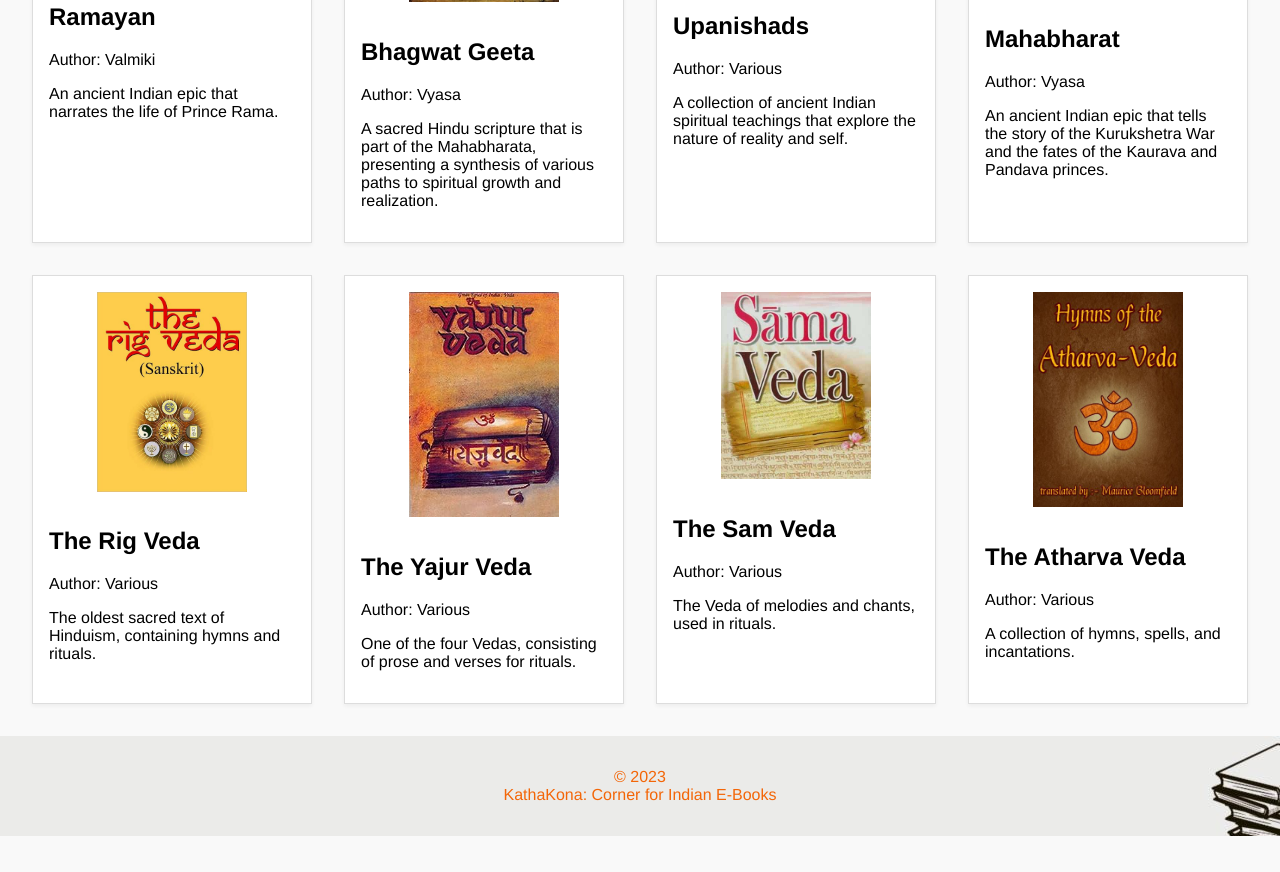
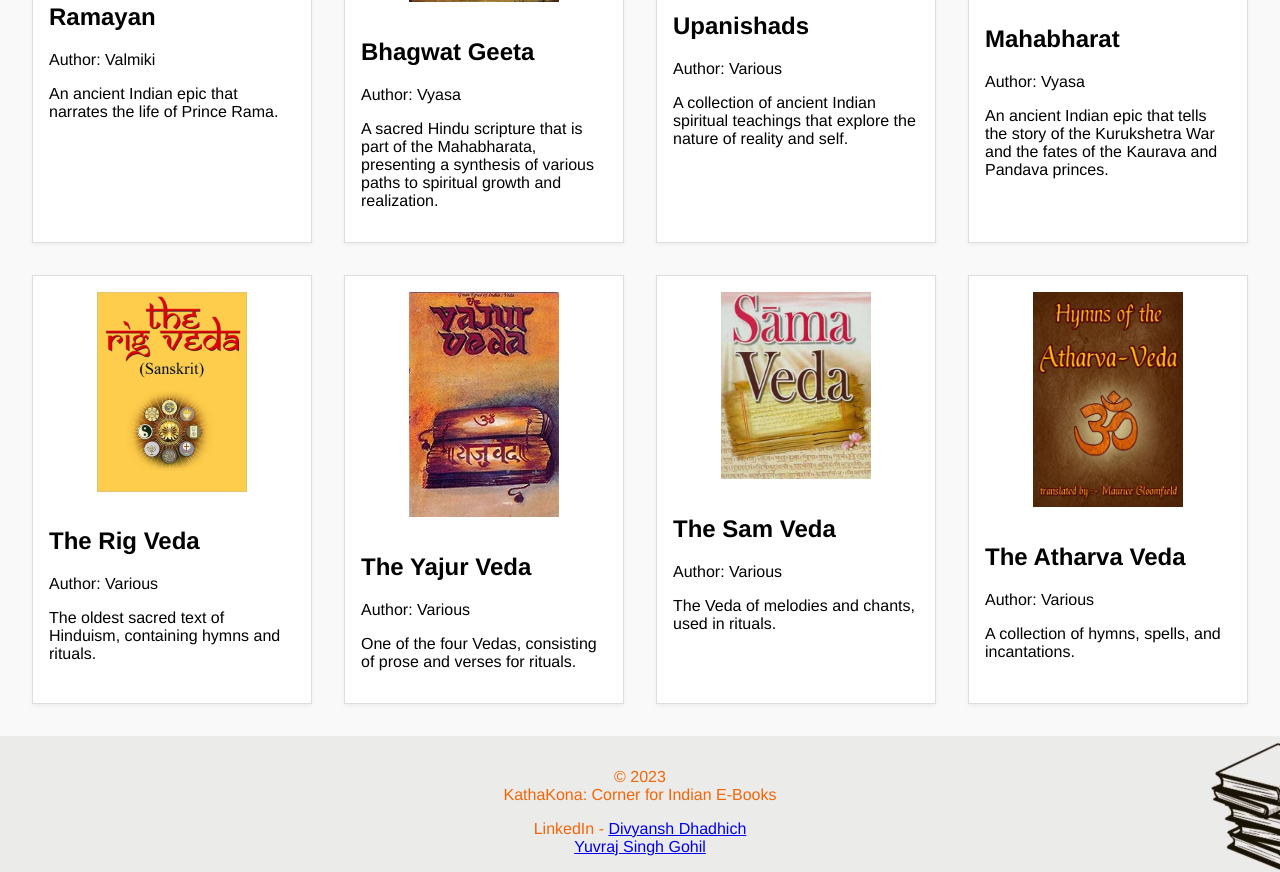
Before and after one commit to yuvrajgohil24/Online-Book-Store, a plain HTML site: page index.html in a window 1280 px wide. Shown: the part 534-1406 px from the top of the page. Before the commit the page ends 1370 px from the top, so only its background shows below. Drawn offline with Linux system fonts and the light colour scheme.

Commit message:
Update index.html
Add buttons and contacts

```diff
--- a/index.html
+++ b/index.html
@@ -28,11 +28,12 @@
         <div class="book-item">
           <img class="book-image" src="..." alt="Book Cover" />
           <div class="book-details">
+
             <!-- ... (book details) ... -->
           </div>
           <div class="book-actions">
-            <button class="btn-add-to-cart">Add to Cart</button>
-            <button class="btn-buy-now">Buy Now</button>
+            <!-- <button class="btn-add-to-cart"></button>
+            <button class="btn-buy-now"></button> -->
           </div>
         </div>
       </section>
@@ -40,6 +41,10 @@
 
     <footer>
       <p>&copy; 2023 <br />KathaKona: Corner for Indian E-Books</p>
+      LinkedIn -
+      <a href="https://www.linkedin.com/in/divyansh-dhadhich-678800228" target="_blank"> Divyansh Dhadhich</a>
+      <br />
+      <a href="https://www.linkedin.com/in/yuvraj-singh-gohil/" target="_blank"> Yuvraj Singh Gohil</a>
     </footer>
 
     <!-- Login Popup -->
```
